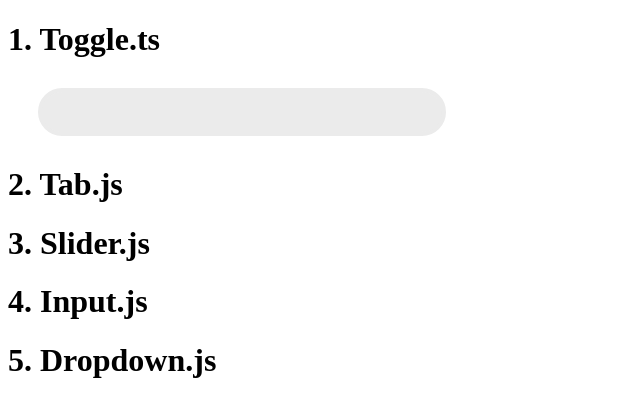
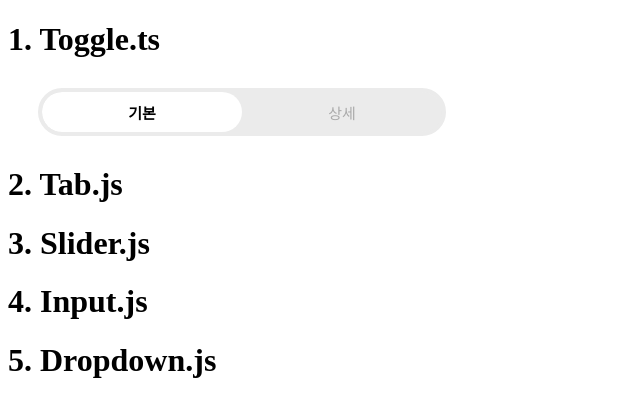
Before and after one commit to leewooseong/wanted_pre_onboarding, a React (Create React App) app: page / in a window 1280 px wide. Shown: the top 416 px of the page, without its empty margins (0-640 px from the left). Built offline with nearby package versions, Linux system fonts and the light colour scheme.

Commit message:
refector : css 변수 사용하도록 수정

```diff
--- a/src/components/Toggle/Toggle.module.scss
+++ b/src/components/Toggle/Toggle.module.scss
@@ -14,6 +14,8 @@
 }
 
 .activeItem {
+  --toggle-index: 0;
+  --toggle-position: calc(var(--toggle-index) * 100%);
   position: absolute;
   left: 0;
   z-index: 10;
@@ -21,18 +23,19 @@
   height: 100%;
   content: '';
   background-color: colors.$WHITE;
-  border: none;
+  border: var(--toggle-border) solid black;
   border-radius: 50px;
   transition: all 0.5s;
+  transform: translateX(var(--toggle-position));
 }
 
-.togglebutton {
+.toggleButton {
   z-index: 20;
   width: 50%;
   padding: 0;
   margin: 0;
   font-size: 15px;
-  color: #aaaaaa;
+  color: colors.$GRAYA;
   background: transparent;
   border: none;
   transition: all 0.5s;
--- a/src/components/Toggle/index.tsx
+++ b/src/components/Toggle/index.tsx
@@ -1,33 +1,30 @@
-import { useState } from 'react'
+import { MouseEvent, useState } from 'react'
 import cx from 'classnames'
 import styles from './toggle.module.scss'
 
 const ARRAY_LIST = ['기본', '상세']
 
 const Toggle = () => {
-  //   const [activeIndex, setActiveIndex] = useState(0)
+  const [activeIndex, setActiveIndex] = useState(0)
 
-  //   const handleClick = (e) => {
-  //     console.log(e.currentTarget.dataset.index)
-  //     setActiveIndex(e.currentTarget.dataset.index)
-  //     console.log('activeIndex', activeIndex)
-  //   }
-  // rendering 함수
+  const handleClick = (e: MouseEvent<HTMLButtonElement>) => {
+    setActiveIndex(Number(e.currentTarget.dataset.index))
+  }
+
   return (
     <div className={styles.toggleCont}>
-      {/* <div className={styles.activeItem} style={{ transform: `translateX(${activeIndex * 200}px)` }} />
+      <div className={styles.activeItem} style={{ '--toggle-index': activeIndex } as React.CSSProperties} />
       {ARRAY_LIST.map((value, index) => (
         <button
-          button
           type='button'
-          key={`tab${index}`}
-          className={cx(styles.togglebutton, { [styles.active]: activeIndex == index })}
+          key={`tab-${index}`}
+          className={cx(styles.toggleButton, { [styles.active]: activeIndex === index })}
           data-index={index}
           onClick={handleClick}
         >
           {value}
         </button>
-      ))} */}
+      ))}
     </div>
   )
 }
```
Also changed, not shown: 1 other file (tests, documents, lock files or other folders).
